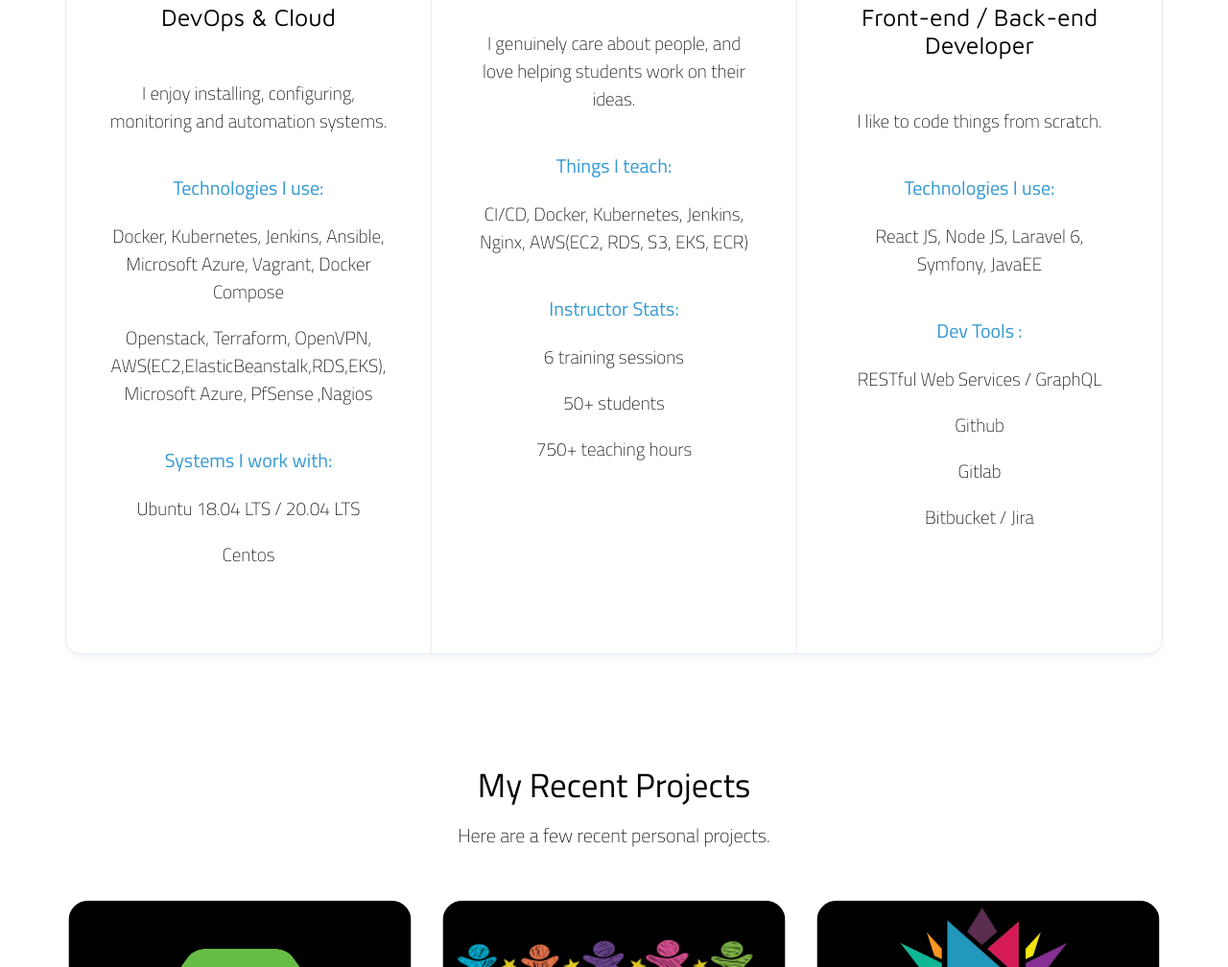
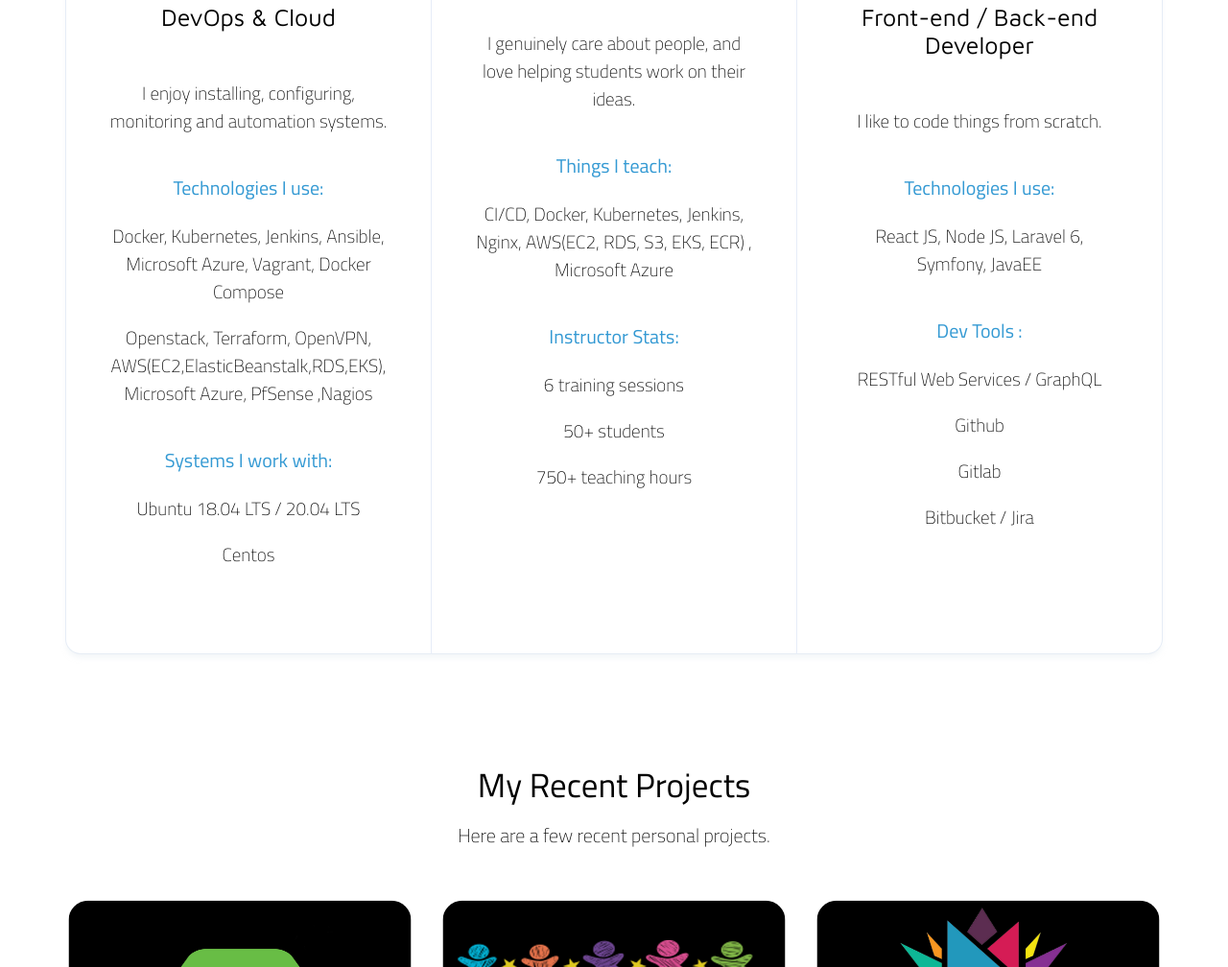
Before and after one commit to ahmedabdessamad/porfolio, a plain HTML site: page index.html in a window 1280 px wide. Shown: the part 1423-2431 px from the top of the page at 96% size. Drawn offline with nearby package versions, Linux system fonts and the light colour scheme; a script that the page names is missing.

Commit message:
Update index.html

```diff
--- a/index.html
+++ b/index.html
@@ -120,7 +120,7 @@
               their ideas.
             </p>
             <p class="para-column">Things I teach:</p>
-            <p>CI/CD, Docker, Kubernetes, Jenkins, Nginx, AWS(EC2, RDS, S3, EKS, ECR) </p>
+            <p>CI/CD, Docker, Kubernetes, Jenkins, Nginx, AWS(EC2, RDS, S3, EKS, ECR) , Microsoft Azure</p>
 
             <p class="para-column">Instructor Stats:</p>
             <p>6 training sessions</p>
```
